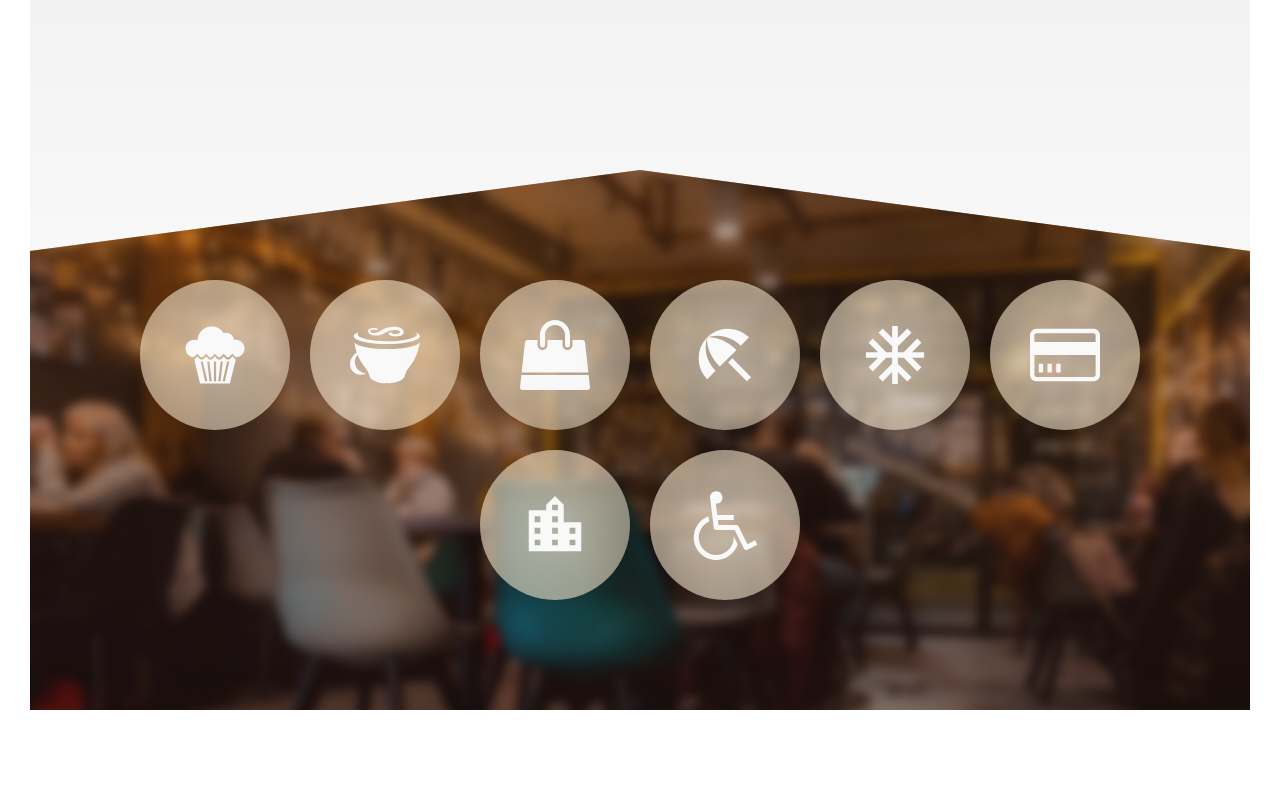
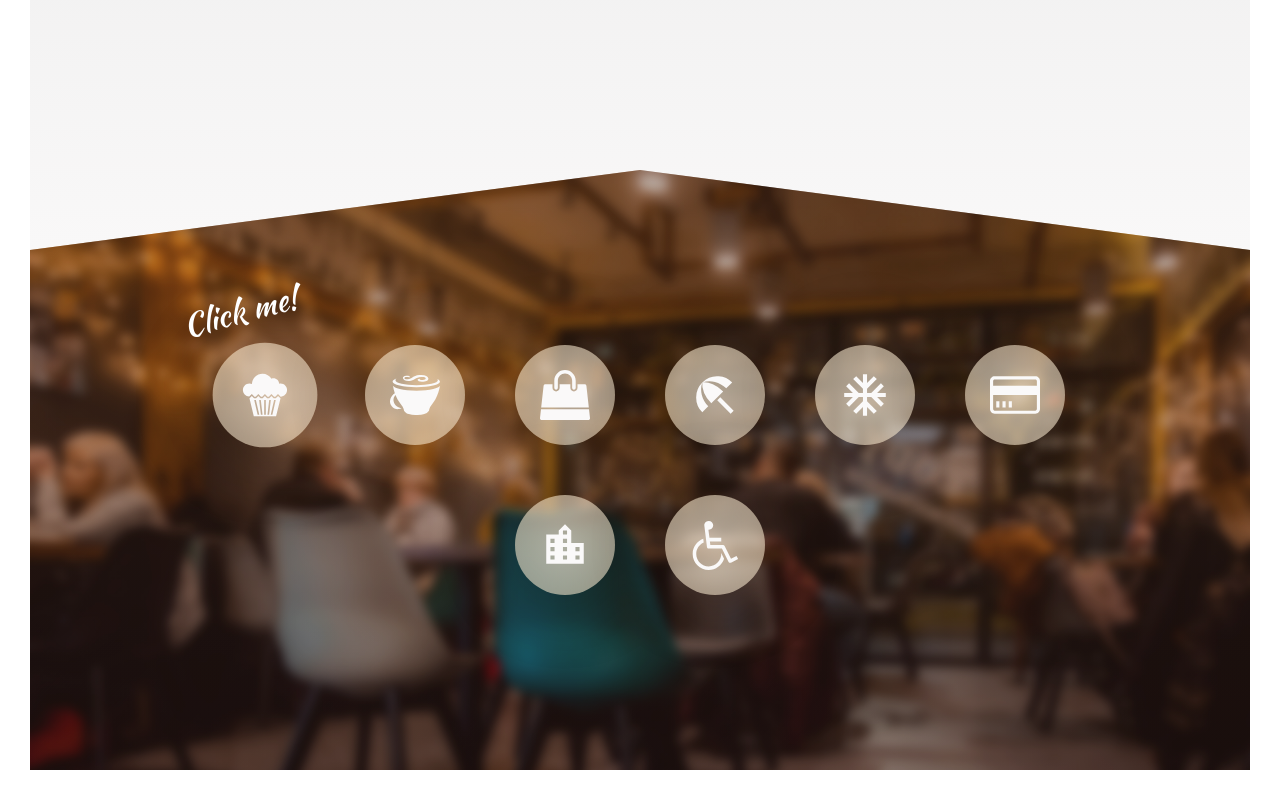
Before and after one commit to Arsenowy/Coffee-City, a website: page index.html in a window 1280 px wide. Shown: the part 1375-2175 px from the top of the page. Before the commit the page ends 2115 px from the top, so only its background shows below. Drawn offline with Linux system fonts and the light colour scheme.

Commit message:
Add animations to feature-box

```diff
--- a/index.html
+++ b/index.html
@@ -50,7 +50,7 @@
       </section>
       <section class="section-features">
         <div class="feature-box">
-          <div class="feature-box__item">
+          <div class="feature-box__item feature-box__item--first">
             <svg class="feature-box__icon">
               <use xlink:href="img/sprite.svg#icon-cake"></use>
             </svg>
--- a/sass/base/_animations.scss
+++ b/sass/base/_animations.scss
@@ -15,3 +15,37 @@
 //     transform: translate(0);
 //   }
 // }
+
+@keyframes pulsate {
+  0% {
+    transform: scale(1);
+  }
+
+  7% {
+    transform: scale(1.05);
+  }
+
+  20% {
+    transform: scale(1);
+  }
+  27% {
+    transform: scale(1.05);
+  }
+
+  40% {
+    transform: scale(1);
+  }
+  47% {
+    transform: scale(1.05);
+  }
+
+  60% {
+    transform: scale(1);
+  }
+  93% {
+    transform: scale(1.05);
+  }
+  100% {
+    transform: scale(1);
+  }
+}
--- a/sass/components/_feature-box.scss
+++ b/sass/components/_feature-box.scss
@@ -1,13 +1,12 @@
 .feature-box {
-  padding: 15rem 5rem;
+  padding: 15rem;
   display: flex;
   justify-content: center;
   flex-wrap: wrap;
-  padding: 10rem;
 
   &__item {
-    width: 15rem;
-    height: 15rem;
+    width: 10rem;
+    height: 10rem;
     border-radius: 50%;
     background-image: radial-gradient(
       rgba($color-beige, 0.7),
@@ -16,13 +15,55 @@
     display: flex;
     align-items: center;
     justify-content: center;
-    margin: 1rem;
+    margin: 2.5rem;
     box-shadow: 0 0 6rem 2rem rgba($color: #000000, $alpha: 0.2);
+    position: relative;
+    transition: transform 0.3s;
+
+    &:hover {
+      animation: pulsate 3s infinite;
+    }
+
+    &--first {
+      animation: pulsate 4s infinite;
+    }
+
+    &--first::before {
+      content: 'Click me!';
+      font-family: 'Kaushan Script', cursive;
+      width: 150%;
+      height: auto;
+
+      position: absolute;
+      top: -6rem;
+      left: -3rem;
+      z-index: 100;
+      font-size: 3rem;
+      color: white;
+      transform: rotate(-15deg);
+    }
+    // &--first::after {
+    //   position: relative;
+    //   top: -3rem;
+    //   left: 3rem;
+    //   z-index: 100;
+    //   content: '';
+    //   display: inline-block;
+    //   height: 3rem;
+    //   width: 3rem;
+
+    //   background-image: none;
+    //   background-color: white;
+    //   -webkit-mask-image: url(../img/curved-arrow.svg);
+    //   -webkit-mask-size: cover;
+    //   mask-image: url(../img/curved-arrow.svg);
+    //   mask-size: cover;
+    // }
   }
 
   &__icon {
-    width: 7rem;
-    height: 7rem;
+    width: 5rem;
+    height: 5rem;
     fill: $color-grey-light-1;
   }
 }
--- a/sass/pages/_home.scss
+++ b/sass/pages/_home.scss
@@ -11,7 +11,7 @@
 
 .section-features {
   -webkit-clip-path: polygon(100% 15vh, 100% 100%, 0 85vh, 0 0, 50% 0);
-  clip-path: polygon(100% 15%, 100% 100%, 0 100%, 0 15%, 50% 0);
+  clip-path: polygon(100% 10vh, 100% 100%, 0 100%, 0 10vh, 50% 0);
   margin-top: -15vh;
   background-image: linear-gradient(
       to bottom,
```
Also changed, not shown: css/style.css, img/curved-arrow.svg (added).
